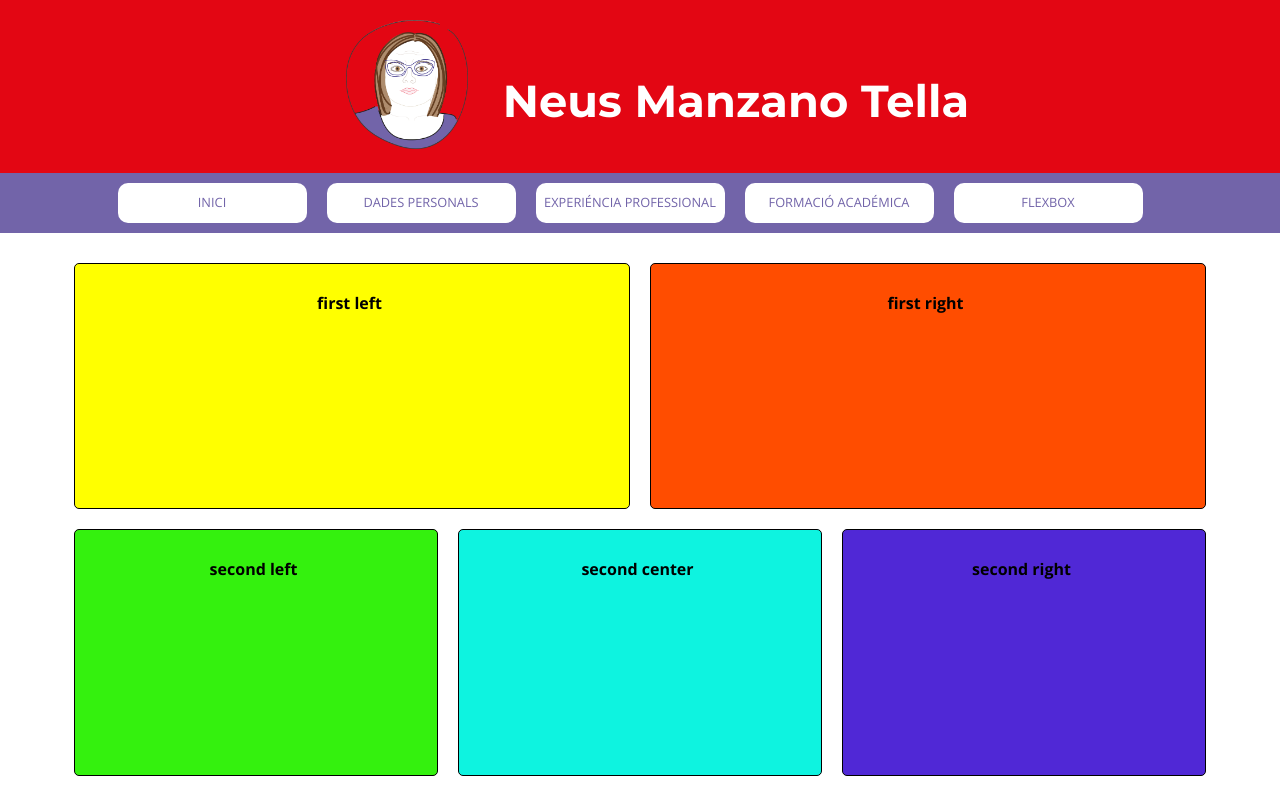
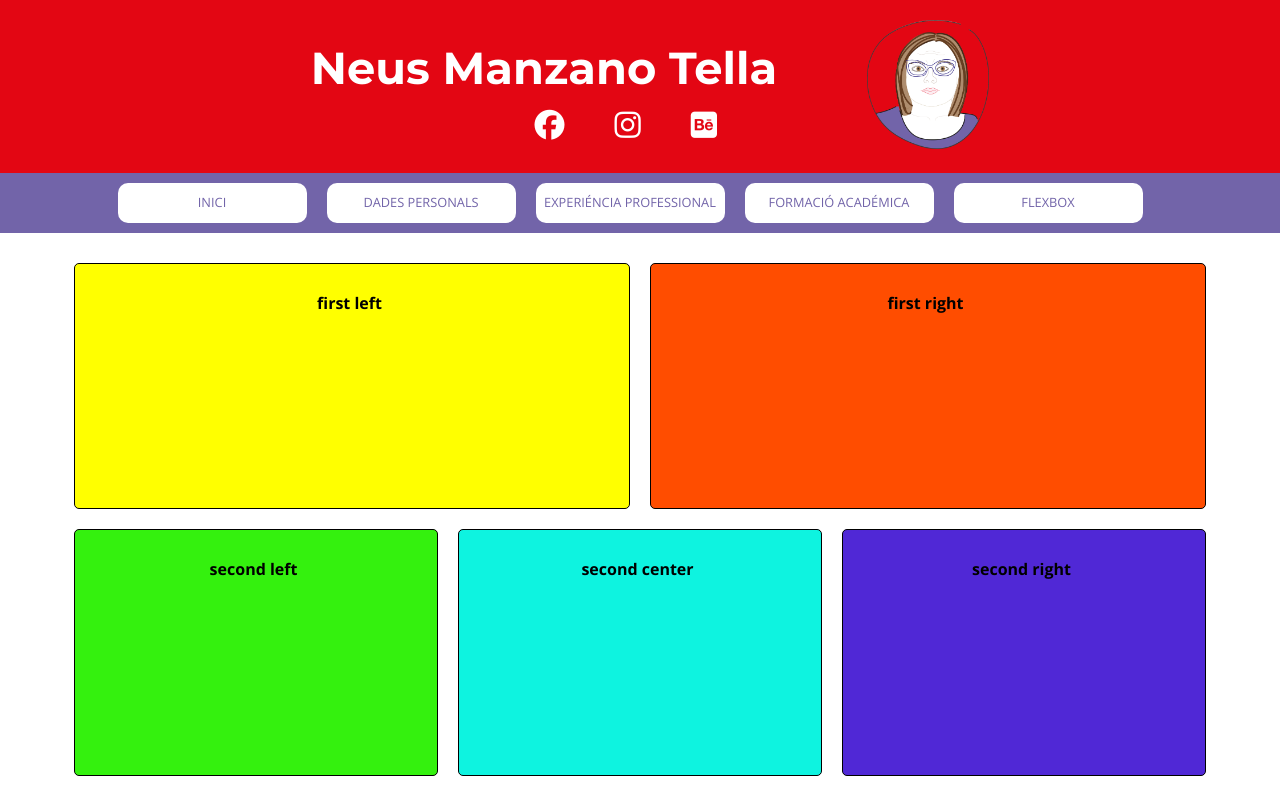
Before and after one commit to UsneMate/neusM06, a plain HTML site: page html/flexbox.html in a window 1280 px wide. Shown: the top 794 px of the page. Drawn offline with nearby package versions, Linux system fonts and the light colour scheme; a script that the page names is missing.

Commit message:
Capçalera
Arrglo de la capçalera

```diff
--- a/html/flexbox.html
+++ b/html/flexbox.html
@@ -39,11 +39,21 @@
     <body>
         <!-- Content -->
         <header>
+            <div class="esquerra">
+                <div class="titol">
+                    <h1>Neus Manzano Tella</h1>
+                </div>
+                <nav class="navxarxes">
+                    <ul>
+                        <li><a href="#" target="_blank"><i class="fa-brands fa-facebook"></i></a></li>
+                        <li><a href="#" target="_blank"><i class="fa-brands fa-instagram"></i></li>
+                        <li><a href="#" target="_blank"><i class="fa-brands fa-square-behance"></i></li>
+                    </ul>
+                </nav>
+            </div>
+
             <div class="logo">
-                <a href="../index.html"><img src="../img/neusLila.png" alt="logotip de UsneMate"></a>
-            </div>
-            <div class="titol">
-                <h1>Neus Manzano Tella</h1>
+                <a href="index.html"><img src="../img/neusLila.png" alt="logotip de UsneMate"></a>
             </div>
         </header>
 
```
Also changed, not shown: html/formacio.html (+14 -4 lines).
